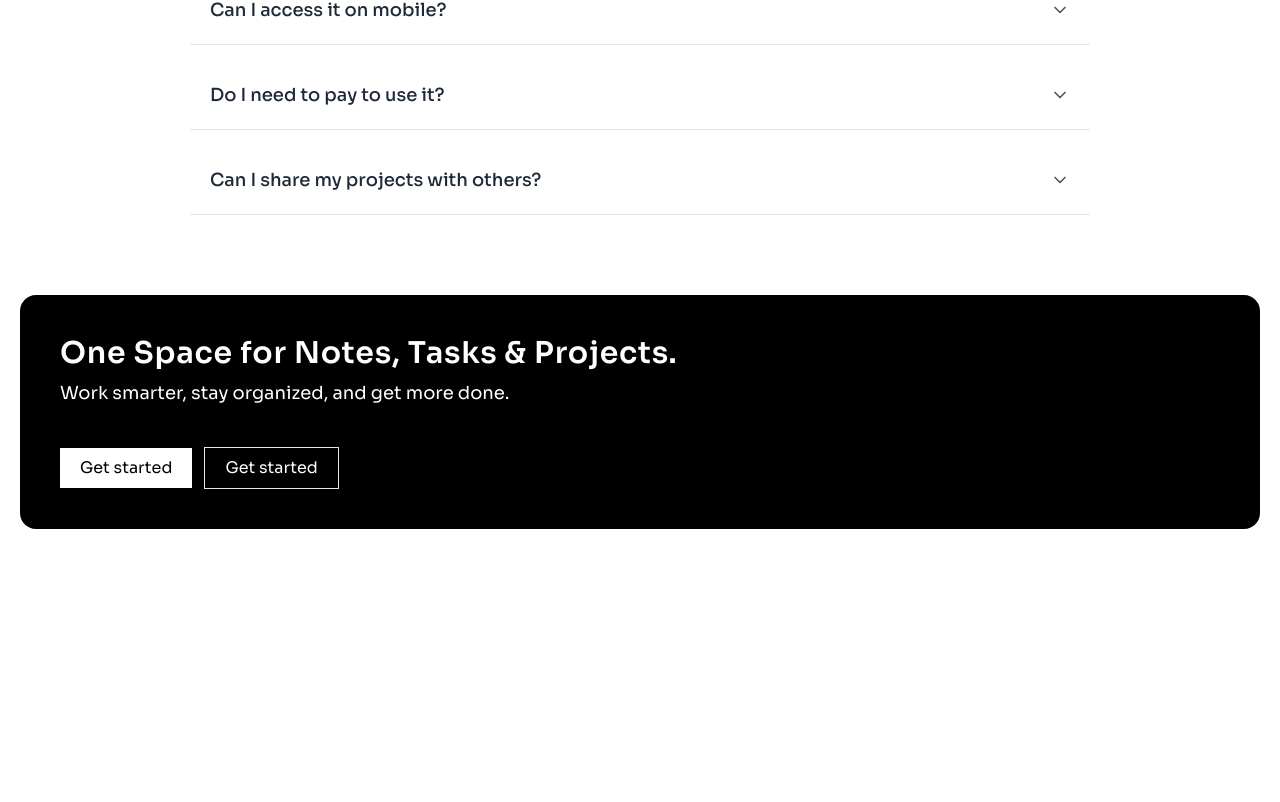
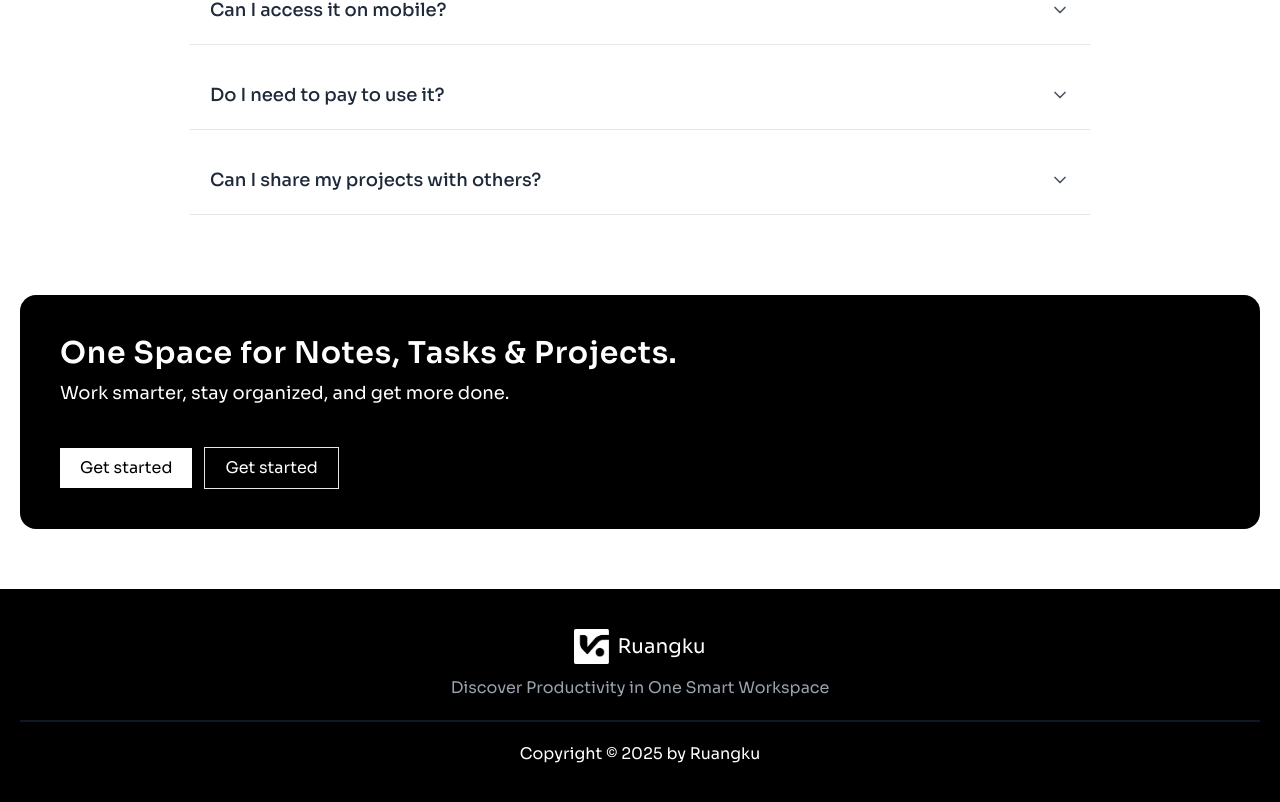
Before and after one commit to Muhammad-Khairul-Kholqi/Fe-Workspace-Ruangku, a Next.js app: page / in a window 1280 px wide. Shown: the part 1472-2274 px from the top of the page. Before the commit the page ends 2041 px from the top, so only its background shows below. Built offline with nearby package versions, Linux system fonts and the light colour scheme.

Commit message:
add footer section for global

```diff
--- a/src/app/(public)/layout.jsx
+++ b/src/app/(public)/layout.jsx
@@ -1,4 +1,5 @@
 import MainNavbar from "@/app/components/public/global/mainNavbar"
+import Footer from "@/app/components/public/global/footer"
 
 export default function PulicLayout({ children }) {
     return (
@@ -7,6 +8,7 @@ export default function PulicLayout({ children }) {
             <main className="mt-[65px]">
                 {children}
             </main>
+            <Footer />
         </div>
     )
 }
--- /dev/null
+++ b/src/app/components/public/global/footer.jsx
@@ -0,0 +1,35 @@
+import Image from "next/image";
+import MainLogo from "@/app/assets/mainLogo.png";
+
+export default function Footer() {
+    const year = new Date().getFullYear();
+
+    return (
+        <div className="flex justify-center px-5 py-10 mt-5 bg-black">
+            <div className="w-full max-w-[1300px]">
+                <div className="flex justify-center">
+                    <div className="flex items-center gap-2">
+                        <Image
+                            src={MainLogo}
+                            width={35}
+                            height={35}
+                            alt="Logo Ruangku"
+                            className="w-full max-w-[35px]"
+                        />
+                        <span className="text-white text-xl">Ruangku</span>
+                    </div>
+                </div>
+
+                <p className="text-center mt-3 text-gray-400">
+                    Discover Productivity in One Smart Workspace
+                </p>
+
+                <hr className="border border-gray-900 my-5" />
+
+                <p className="text-center mt-3 text-white">
+                    Copyright © {year} by Ruangku
+                </p>
+            </div>
+        </div>
+    );
+}
```
